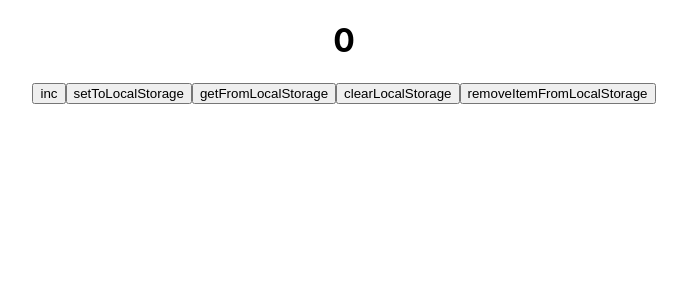
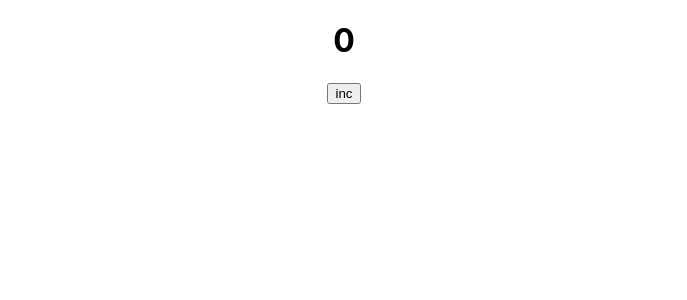
Before and after one commit to Tampoka/localstorage, a React (Create React App) app: page / in a window 1280 px wide. Shown: the top 300 px of the page, without its empty margins (296-983 px from the left). Built offline with nearby package versions, Linux system fonts and the light colour scheme.

Commit message:
added redux, react-redux, redux-thunk

```diff
--- a/package.json
+++ b/package.json
@@ -12,7 +12,10 @@
     "@types/react-dom": "^17.0.0",
     "react": "^17.0.2",
     "react-dom": "^17.0.2",
+    "react-redux": "^7.2.5",
     "react-scripts": "4.0.3",
+    "redux": "^4.1.1",
+    "redux-thunk": "^2.3.0",
     "typescript": "^4.1.2",
     "web-vitals": "^1.0.1"
   },
--- a/src/App.tsx
+++ b/src/App.tsx
@@ -43,10 +43,7 @@ const removeItemFromLocalStorageHandler=()=>{
         <div className="App">
             <h1>{value}</h1>
             <button onClick={incHandler}>inc</button>
-            <button onClick={setToLocalStorageHandler}>setToLocalStorage</button>
-            <button onClick={getFromLocalStorageHandler}>getFromLocalStorage</button>
-            <button onClick={clearLocalStorageHandler}>clearLocalStorage</button>
-            <button onClick={removeItemFromLocalStorageHandler}>removeItemFromLocalStorage</button>
+
         </div>
     );
 }
```
Also changed, not shown: 1 other file (tests, documents, lock files or other folders).
